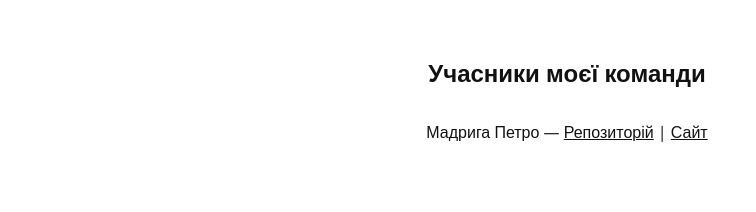
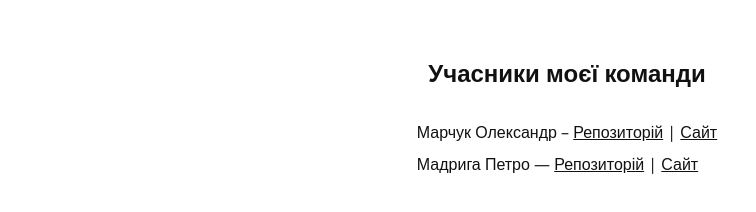
Before and after one commit to dkush-cmd/lab8-site, a plain HTML site: page team.html in a window 1280 px wide. Shown: the part 130-342 px from the top of the page, without its empty margins (73-829 px from the left). Drawn offline with nearby package versions, Linux system fonts and the light colour scheme.

Commit message:
Update team.html

```diff
--- a/team.html
+++ b/team.html
@@ -29,6 +29,7 @@
         <div class="container">
             <h1 class="team-title">Учасники моєї команди</h1>
                         <ul class="team-list">
+                    <li>Марчук Олександр – <a href="https://github.com/apvor/apvor-2026-lab8" target="_blank">Репозиторій</a> | <a href="https://apvor.github.io/apvor-2026-lab8/" target="_blank">Сайт</a></li>
                 <li>
                     Мадрига Петро —
                     <a href="https://github.com/hanvuq/oki-lab-gith" target="_blank">Репозиторій</a> |
```
